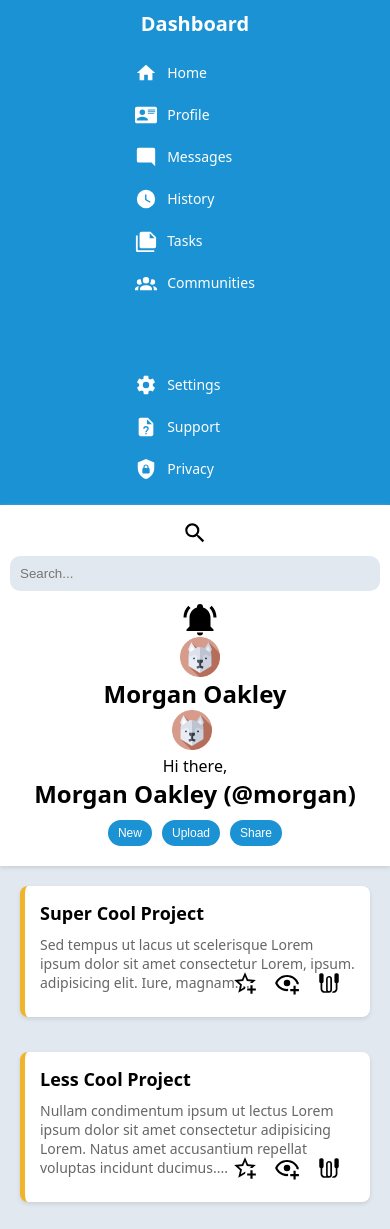
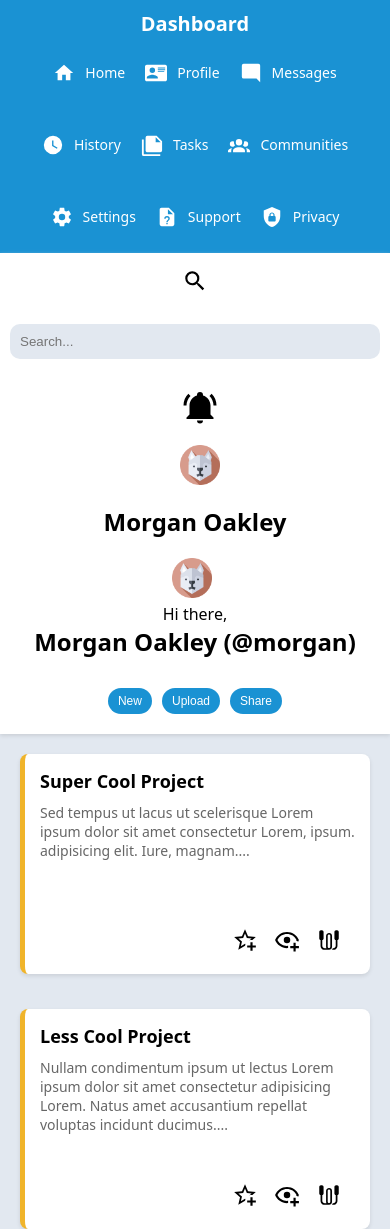
Before and after one commit to umarSiddique010/odin-Admin-Dashboard, a plain HTML site: page index.html in a window 390 px wide. Shown: the top 1229 px of the page. Drawn offline with Linux system fonts and the light colour scheme.

Commit message:
Initial commit

```diff
--- a/style.css
+++ b/style.css
@@ -251,8 +251,20 @@ body {
     margin: 10px 0;
     font-size: 16px;
   }
+  .sidebar ul, .sidebar ul div {
+    display: flex;
+    justify-content: center;
+    align-items: center;
+    flex-wrap: wrap;
+    gap: 20px;
+  }
+
+  .breaker {
+    margin: 0;
+  }
 
   .header {
+    gap: 20px;
     grid-column: 1 / 2;
     grid-row: 2 / 3;
     padding: 10px;
@@ -262,6 +274,7 @@ body {
     flex-direction: column;
     align-items: center;
     margin: 0;
+    gap: 20px;
   }
 
   .search-icon {
@@ -278,6 +291,7 @@ body {
     flex-direction: column;
     align-items: center;
     text-align: center;
+    gap: 20px;
   }
 
   .profile-bar .actions {
@@ -306,7 +320,7 @@ body {
   }
 
   .project-card {
-    height: auto;
+    height: fit-content + 20px;
     margin-bottom: 15px;
   }
 
```
Also changed, not shown: 1 other file.
